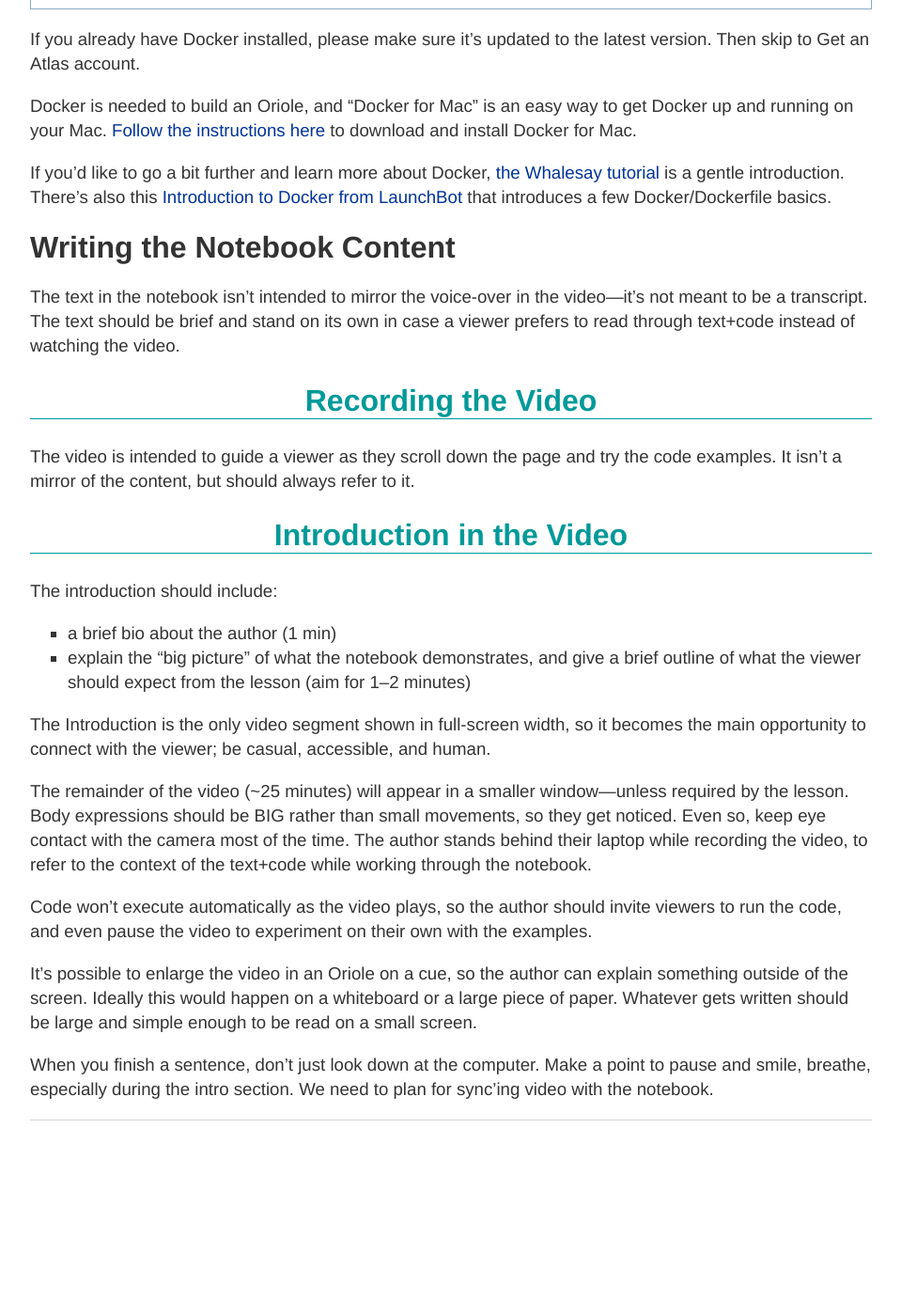
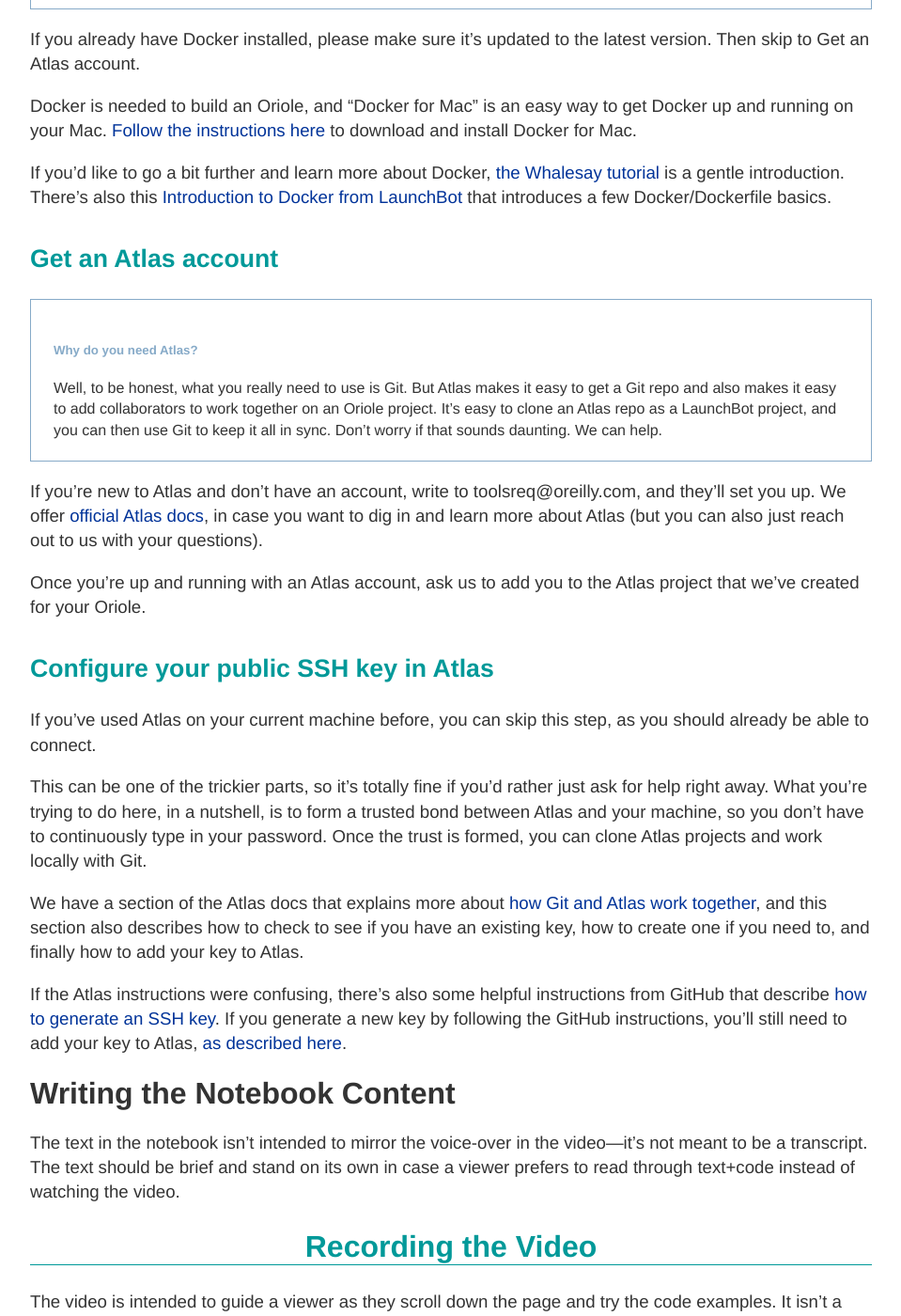
Before and after one commit to oreillymedia/production-resources, a Jekyll site: the page built from oriole/index.md, in a window 1280 px wide and 1400 px high, scrolled down 1665 px. Shown: the whole window at 94% size, without its empty margins (160-1119 px from the left). Built offline with Jekyll 4.4.1, drawn with Linux system fonts in a browser that asks for light colours; before the commit the page ends 2917 px from its top, so only the background shows below that.

Commit message:
Update index.md

```diff
--- a/oriole/index.md
+++ b/oriole/index.md
@@ -54,6 +54,28 @@
 
 If you’d like to go a bit further and learn more about Docker, [the Whalesay tutorial](https://docs.docker.com/engine/getstarted/) is a gentle introduction. There’s also this [Introduction to Docker from LaunchBot](http://launchbot.io/docs/tutorial/docker-intro/) that introduces a few Docker/Dockerfile basics.
 
+### Get an Atlas account
+
+<div data-type="note">
+  <h5>Why do you need Atlas?</h5>
+  <p>Well, to be honest, what you really need to use is Git. But Atlas makes it easy to get a Git repo and also makes it easy to add collaborators to work together on an Oriole project. It’s easy to clone an Atlas repo as a LaunchBot project, and you can then use Git to keep it all in sync. Don’t worry if that sounds daunting. We can help.</p>
+</div>
+
+If you're new to Atlas and don't have an account, write to toolsreq@oreilly.com, and they’ll set you up. We offer [official Atlas docs](http://docs.atlas.oreilly.com/), in case you want to dig in and learn more about Atlas (but you can also just reach out to us with your questions).
+
+Once you’re up and running with an Atlas account, ask us to add you to the Atlas project that we've created for your Oriole.
+
+### Configure your public SSH key in Atlas
+
+If you've used Atlas on your current machine before, you can skip this step, as you should already be able to connect.
+
+This can be one of the trickier parts, so it’s totally fine if you’d rather just ask for help right away. What you’re trying to do here, in a nutshell, is to form a trusted bond between Atlas and your machine, so you don’t have to continuously type in your password. Once the trust is formed, you can clone Atlas projects and work locally with Git.
+
+We have a section of the Atlas docs that explains more about [how Git and Atlas work together](http://docs.atlas.oreilly.com/using_git.html#sshkeys), and this section also describes how to check to see if you have an existing key, how to create one if you need to, and finally how to add your key to Atlas.
+
+If the Atlas instructions were confusing, there’s also some helpful instructions from GitHub that describe [how to generate an SSH key](https://help.github.com/articles/generating-an-ssh-key/). If you generate a new key by following the GitHub instructions, you’ll still need to add your key to Atlas, [as described here](http://docs.atlas.oreilly.com/using_git.html#sshkeys).
+
+
 
 # Writing the Notebook Content
 
```
